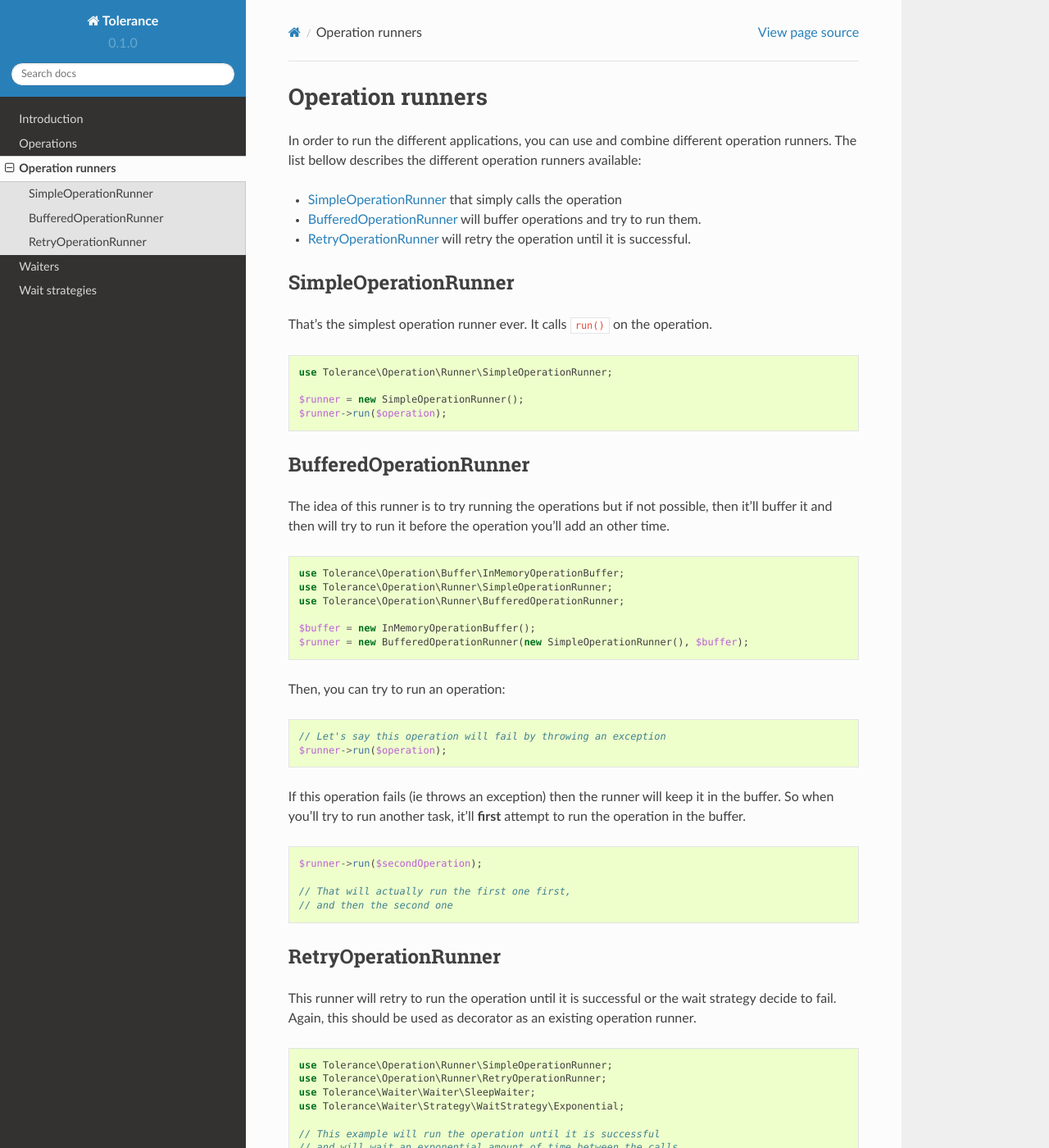
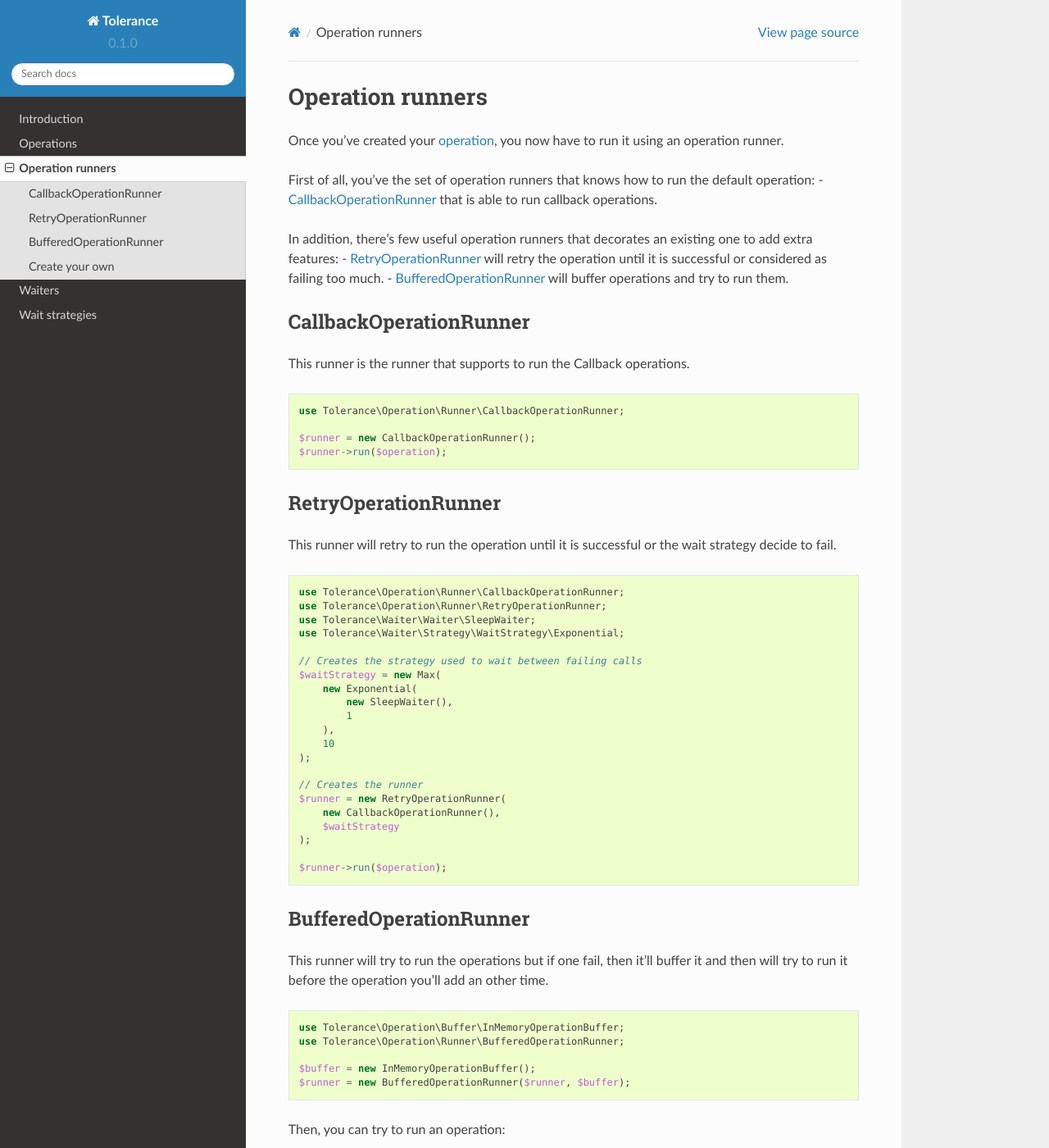
Before and after one commit to Tolerance/Tolerance, a Sphinx documentation site: the page built from docs/operation-runners.rst, in a window 1280 px wide and 1400 px high. Shown: the whole window at 82% size. Built offline with Sphinx 7.4.7 and the Read the Docs theme 2.0.0, drawn with Linux system fonts in a browser that asks for light colours; some of the changed text lies outside the part shown.

Commit message:
The simple operation runner is actually the callback one

```diff
--- a/docs/operation-runners.rst
+++ b/docs/operation-runners.rst
@@ -1,39 +1,71 @@
 Operation runners
 =================
 
-In order to run the different applications, you can use and combine different operation runners. The list bellow
-describes the different operation runners available:
+Once you've created your `operation <operations.html>`_, you now have to run it using an operation runner.
 
-- `SimpleOperationRunner`_ that simply calls the operation
+First of all, you've the set of operation runners that knows how to run the default operation:
+- `CallbackOperationRunner`_ that is able to run callback operations.
+
+In addition, there's few useful operation runners that decorates an existing one to add extra features:
+- `RetryOperationRunner`_ will retry the operation until it is successful or considered as failing too much.
 - `BufferedOperationRunner`_ will buffer operations and try to run them.
-- `RetryOperationRunner`_ will retry the operation until it is successful.
 
-SimpleOperationRunner
----------------------
+CallbackOperationRunner
+-----------------------
 
-That's the simplest operation runner ever. It calls :code:`run()` on the operation.
+This runner is the runner that supports to run the Callback operations.
 
 .. code-block:: php
 
-    use Tolerance\Operation\Runner\SimpleOperationRunner;
+    use Tolerance\Operation\Runner\CallbackOperationRunner;
 
-    $runner = new SimpleOperationRunner();
+    $runner = new CallbackOperationRunner();
     $runner->run($operation);
+
+
+RetryOperationRunner
+--------------------
+
+This runner will retry to run the operation until it is successful or the wait strategy decide to fail.
+
+.. code-block:: php
+
+    use Tolerance\Operation\Runner\CallbackOperationRunner;
+    use Tolerance\Operation\Runner\RetryOperationRunner;
+    use Tolerance\Waiter\Waiter\SleepWaiter;
+    use Tolerance\Waiter\Strategy\WaitStrategy\Exponential;
+
+    // Creates the strategy used to wait between failing calls
+    $waitStrategy = new Max(
+        new Exponential(
+            new SleepWaiter(),
+            1
+        ),
+        10
+    );
+
+    // Creates the runner
+    $runner = new RetryOperationRunner(
+        new CallbackOperationRunner(),
+        $waitStrategy
+    );
+
+    $runner->run($operation);
+
 
 BufferedOperationRunner
 -----------------------
 
-The idea of this runner is to try running the operations but if not possible, then it'll buffer it and then will try to
+This runner will try to run the operations but if one fail, then it'll buffer it and then will try to
 run it before the operation you'll add an other time.
 
 .. code-block:: php
 
     use Tolerance\Operation\Buffer\InMemoryOperationBuffer;
-    use Tolerance\Operation\Runner\SimpleOperationRunner;
     use Tolerance\Operation\Runner\BufferedOperationRunner;
 
     $buffer = new InMemoryOperationBuffer();
-    $runner = new BufferedOperationRunner(new SimpleOperationRunner(), $buffer);
+    $runner = new BufferedOperationRunner($runner, $buffer);
 
 Then, you can try to run an operation:
 
@@ -53,26 +85,10 @@ another task, it'll **first** attempt to run the operation in the buffer.
     // That will actually run the first one first,
     // and then the second one
 
-RetryOperationRunner
---------------------
+Create your own
+---------------
 
-This runner will retry to run the operation until it is successful or the wait strategy decide to fail. Again, this
-should be used as decorator as an existing operation runner.
+Despite the provided operation runners might be sufficient, you can easily create your own runner by implementing the
+`OperationRunner interface <https://github.com/sroze/Tolerance/blob/master/src/Tolerance/Operation/Runner/OperationRunner.php>`_.
 
-.. code-block:: php
-
-    use Tolerance\Operation\Runner\SimpleOperationRunner;
-    use Tolerance\Operation\Runner\RetryOperationRunner;
-    use Tolerance\Waiter\Waiter\SleepWaiter;
-    use Tolerance\Waiter\Strategy\WaitStrategy\Exponential;
-
-    // This example will run the operation until it is successful
-    // and will wait an exponential amount of time between the calls.
-
-    $runner = new SimpleOperationRunner();
-    $waitStrategy = new Exponential(new SleepWaiter(), 1);
-    $runner = new RetryOperationRunner($runner, $waitStrategy);
-
-    $runner->run($operation);
-
-**Note:** you should decorate your waiting strategy by the `Max strategy <wait-strategies.html#max-strategy>`_ in order to prevent infinite or extremely long loops.
+All you need is to be able to run it and returns the operation.
--- a/docs/wait-strategies.rst
+++ b/docs/wait-strategies.rst
@@ -1,7 +1,8 @@
 Wait strategies
 ===============
 
-Many different wait strategies can be used in order to retry things or simply wait for a circuit to be closed, etc...
+With a waiter you can wait. That's nice but that won't give you a grained waiting strategy.  Many different wait
+strategies can be used in order to retry things or simply wait for a circuit to be closed, etc...
 
 Exponential
 -----------
```
Also changed, not shown: docs/intro.rst (+20 -1 lines), docs/operations.rst (+18 -2 lines), docs/waiters.rst (+20 -1 lines), 5 other files.
